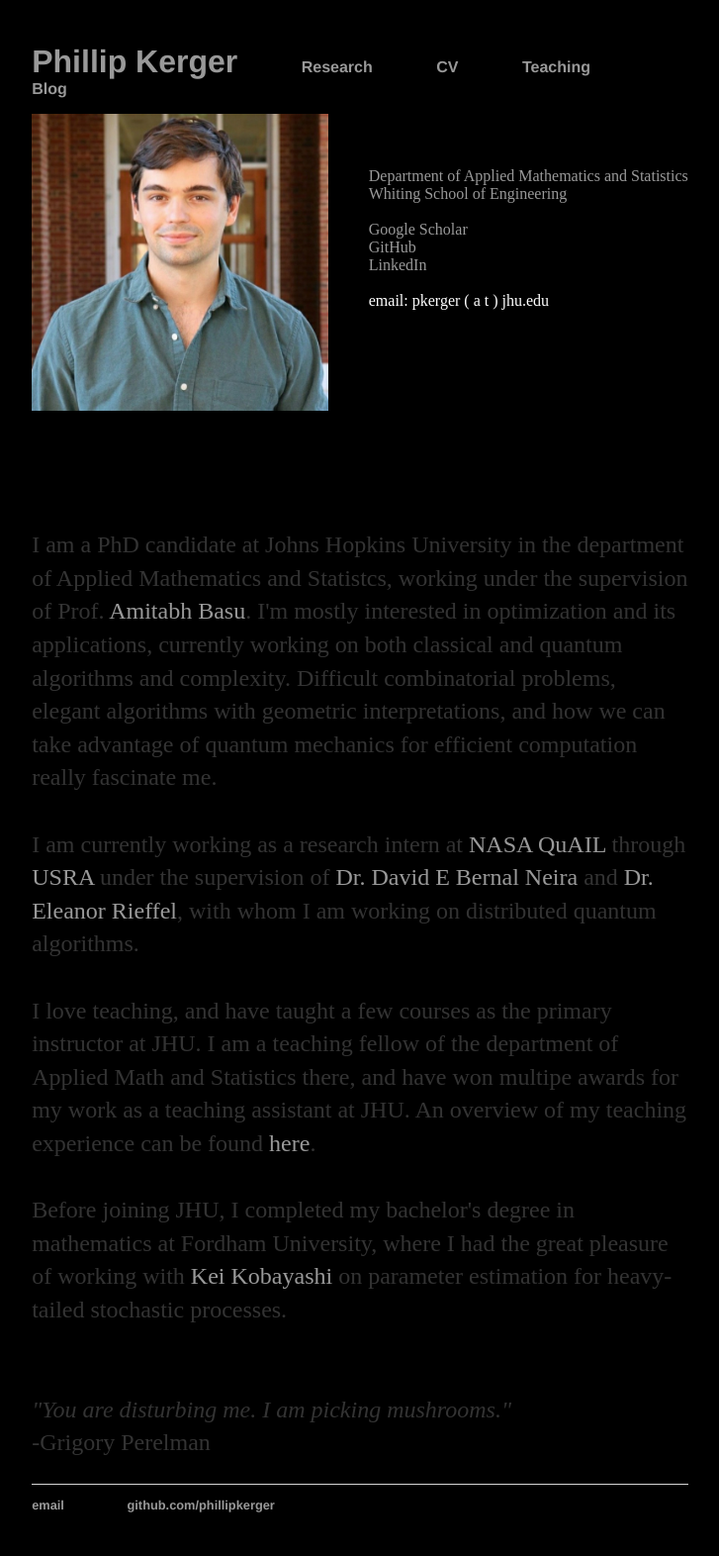
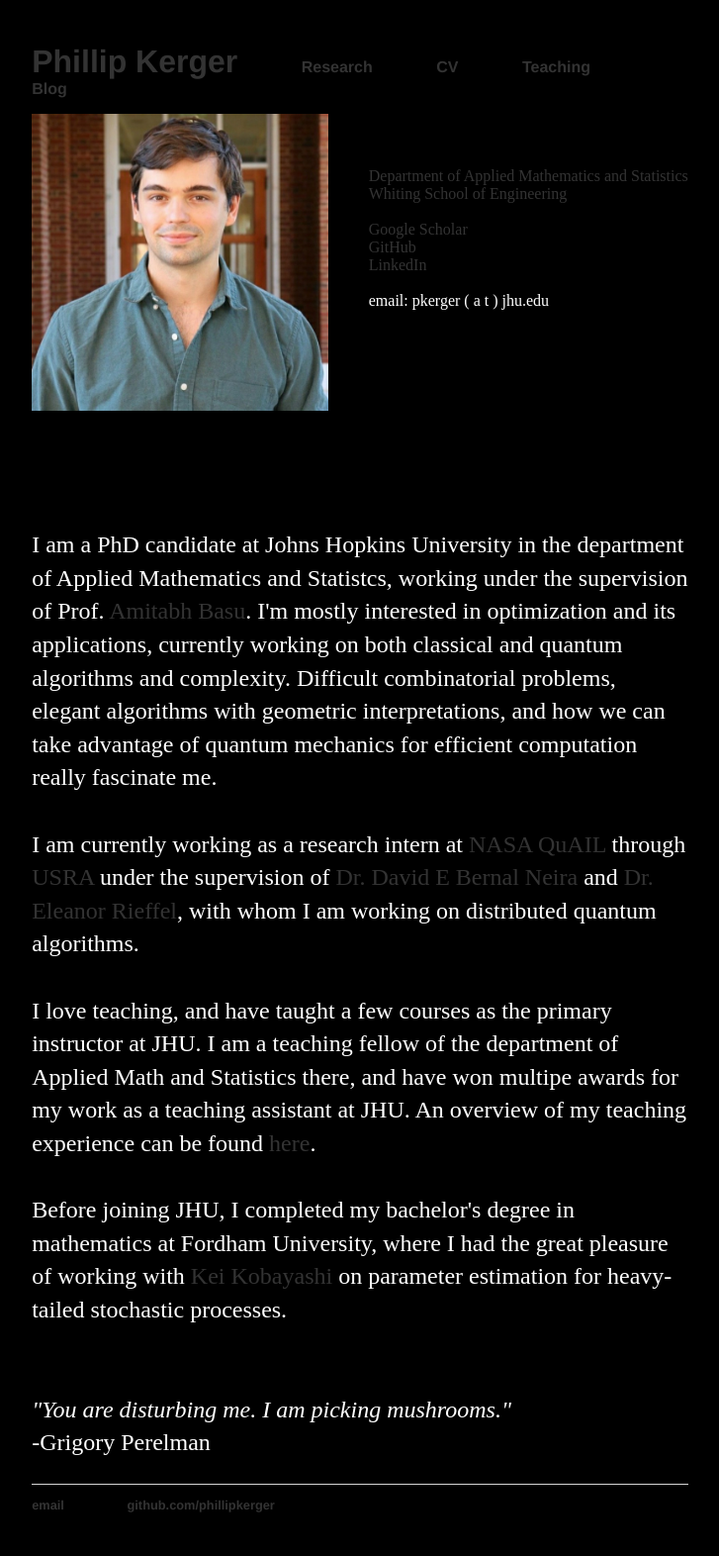
Before and after one commit to PhillipKerger/phillipkerger.github.io, a Jekyll site: the page built from index.html, in a window 1280 px wide. Shown: the whole page at 99% size, without its empty margins (276-1003 px from the left). Built offline with Jekyll 4.4.1, drawn with Linux system fonts in a browser that asks for light colours.

Commit message:
Update main.css
color change

```diff
--- a/css/main.css
+++ b/css/main.css
@@ -3,6 +3,7 @@ body, html {
     margin-right:14%;
     margin-bottom:2%;
     margin-top:2%;
+    background-color: black;
     color: #ffffff;
 }
 
@@ -20,7 +21,8 @@ nav ul li, footer ul li {
 }
 a {
     text-decoration: none;
-    color: #999;
+    background-color: black;
+    color: #333;
 }
 
 a:hover {
@@ -33,7 +35,8 @@ h1 {
 p {
     font-size: 1.5em;
     line-height: 1.4em;
-    color: #333;
+    background-color: black;
+    color: #ffffff;
 }
 footer {
     border-top: 1px solid #d5d5d5;
```
